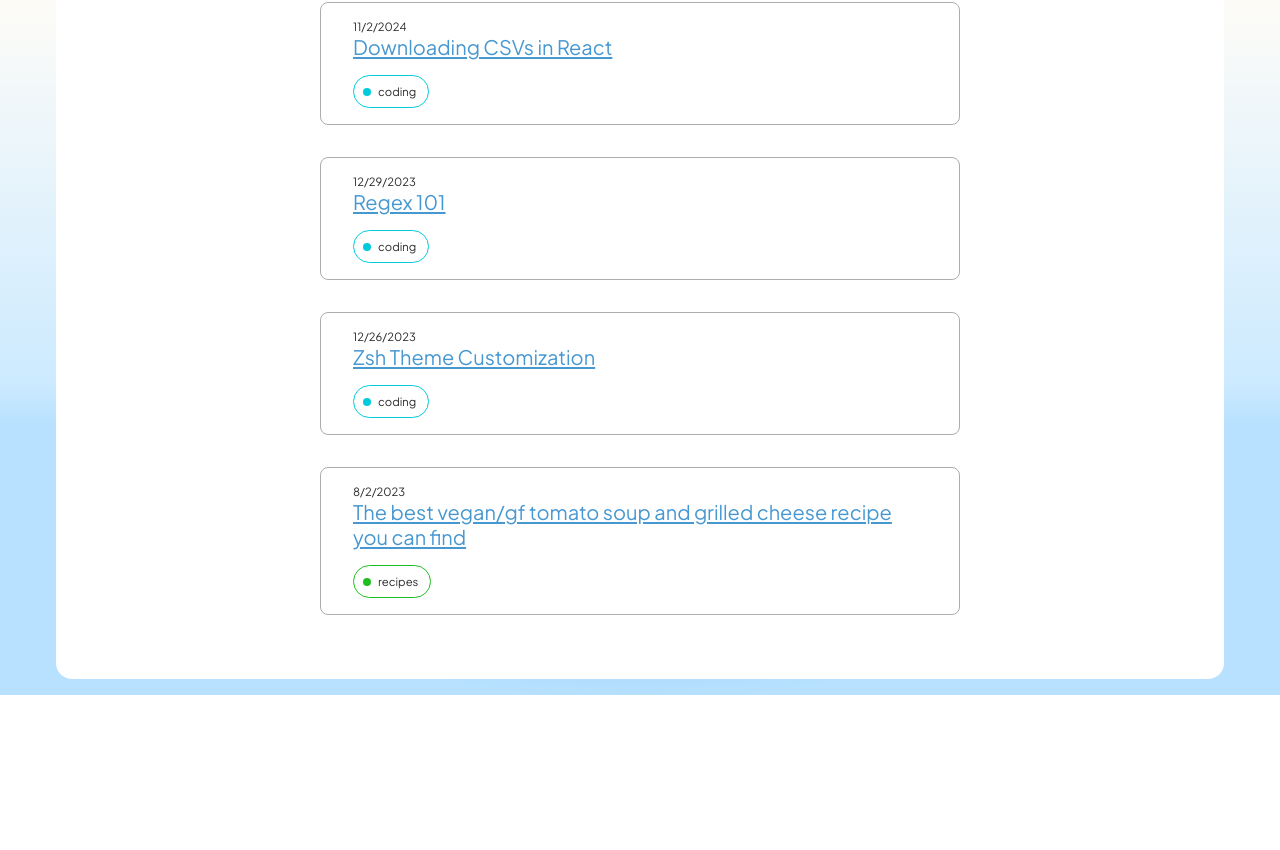
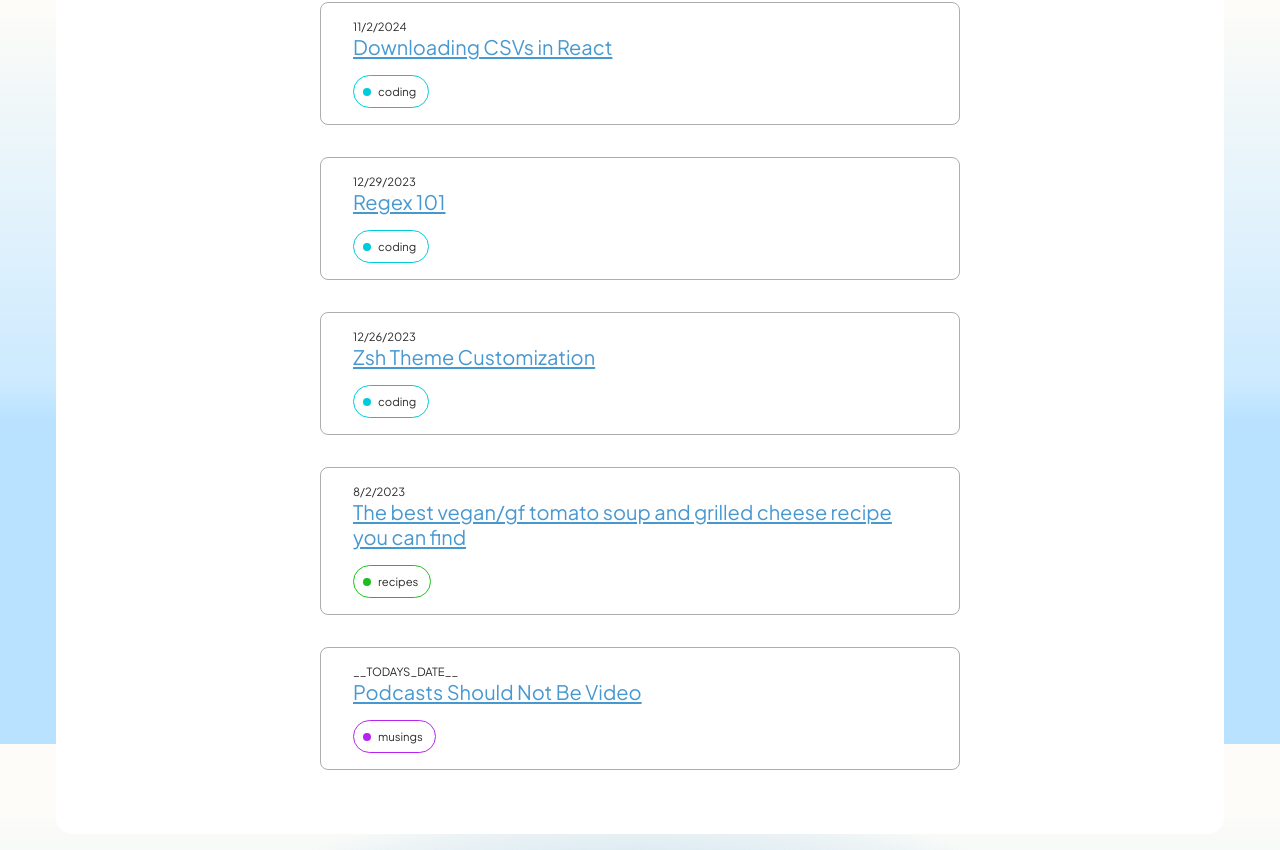
Before and after one commit to fdiengott/portfolio-svelte, a SvelteKit app: page /blogs in a window 1280 px wide. Shown: the part 1656-2506 px from the top of the page. Before the commit the page ends 2351 px from the top, so only its background shows below. Built offline with nearby package versions, Linux system fonts and the light colour scheme; a web font is replaced by a local one.

Commit message:
write blog about podcast should not be video

```diff
--- a/src/routes/blogs/articles/index.js
+++ b/src/routes/blogs/articles/index.js
@@ -15,8 +15,16 @@ import aiCareerPlanning from './career-planning.js';
 import softwareSkills from './software-skills-for-an-ai-future.md?raw';
 import advancedTs from './advanced-ts.md?raw';
 import willAIReplaceSoftwareDevs from './will-ai-replace-software-developers.md?raw';
+import podcastsShouldNotBeVideo from './podcasts-should-not-be-video.md?raw';
 
 const pages = [
+	{
+		slug: 'podcasts-should-not-be-video',
+		title: 'Podcasts Should Not Be Video',
+		content: podcastsShouldNotBeVideo,
+		date: '__TODAYS_DATE__',
+		tags: [TAGS.musings],
+	},
 	{
 		slug: 'will-ai-replace-software-developers',
 		title: 'Will AI Replace Software Developers?',
--- /dev/null
+++ b/src/routes/blogs/articles/podcasts-should-not-be-video.md
@@ -0,0 +1,19 @@
+# Podcasts Should Not Be Video
+
+This is the hill I will die on. I have been a diehard podcast fan for something like two decades. Before iPhone, before Zunes, before iPods. I listened to hours of Stuff You Should Know when working at my cousin Jimmy's dice distribution company, filling up hundreds of fish bowls full of different varieties of dice. I remember the early Reply All, the beginnings of 99% invisible and Radio Lab. I loved and still love podcasts, but they're changing.
+
+Podcasts are the reincarnation of radio in the 21st century, but superior - infinite variety, no schedule, can be played or paused at will. They can be enjoyed anywhere and can be about anything. They are incredible. I'd like to keep them that way and not see them turn into some bastardization of television.
+
+In the last few years I've noticed more podcasters make the shift to offering their program as both a traditional podcast, audio only, served through RSS feed, spotify, etc. and with video. Dwarkesh does this, Ezra Klein does this, 80,000 Hours does this, Tyler Cowen does this. My argument is that video isn't ornamental. It fundamentally changes the content whether the creators realize it or not, whether it's an interview, a narrative, or a tone poem.
+
+When podcasts are made with a video component, the creators have to care what it will look like. And they will cater to that audience. Humans are visual. It is in the majority of cases our strongest sense. So invariably when a podcast is made with video, the guests and the hosts refer to things in the room without describing them. They show graphs. They show charts. They reference things in the room they are in without considering an audience that can't see them. Why would they, they can see the person in front of them and the camera _looking_ at them. As a listener, I lose something. The quality degrades. I feel like this isn't a thing _made for me_ anymore.
+
+Historically my favorite podcasts are the long ones. Episodes that last between two and four hours. This setup cultivates an environment designed around nuanced conversation, subtly working through topics one argument at a time. When video is added, it forces the creators to shoot in either one sitting or over the course of one day. The people, the host and guest, need to be in the same place, which is expensive, relatively speaking. Which means guests need to be more famous to take on that extra cost. A less known guest wouldn't reliably bring in enough of an audience to justify the expense. A more famous guest, someone with a following, someone who won't speak as freely because they don't want negative publicity, is a lower risk for a podcast. Therefore each podcast is incentivized to have fewer unknown guests and more famous people with established followings and locked lips.
+
+In Neil Postman's seminal work, Amusing Ourselves to Death, he lays out why the specific technology that content is created for defines the message it presents. This is the idea "The medium is the message." A book by its nature will have a linear, single-threaded narrative that has nuance and context. The telegraph creates the concept of news because now the marginal cost of information traveling great distances is cheap. Television teaches us that no matter what is being presented, it better be entertaining. If the medium is the message and podcasts adopt video, then they will invariably shift towards the previous media that this resembles, television and short form video.
+
+At the end of the day, I reject podcasts with video. I don't want to watch a screen anymore. I'd prefer to hear the interesting ideas while out in the world, walking in the park, or on my way to see friends.
+
+Not looking down at a rectangle by myself in the dark.
+
+There's enough video. Let podcasts be separate. Let them be better. Throw out the video.
```
